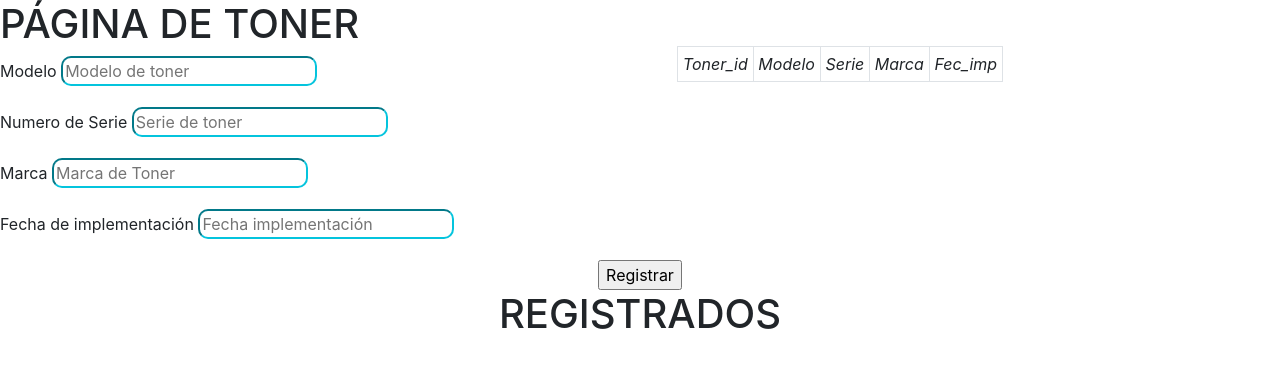
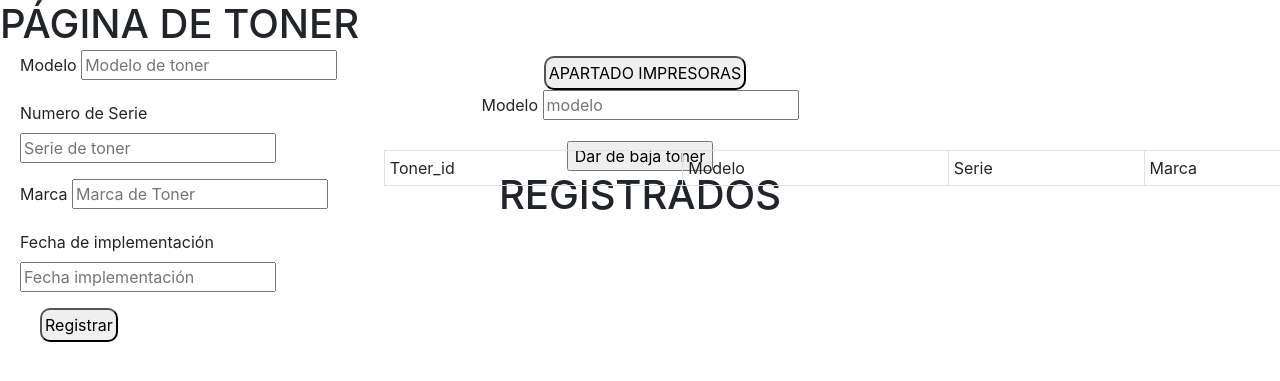
Before and after one commit to darreolae/Toner_prueba, a PHP site: page /toner.php in a window 1280 px wide; the page is wider, and only the part inside the window is pictured. Shown: the top 381 px of that part. Run offline with PHP 8.4, Linux system fonts and the light colour scheme; data that the repository does not hold is empty.

Commit message:
Add files via upload

```diff
--- a/estilos.css
+++ b/estilos.css
@@ -54,3 +54,10 @@ td
     width: 40%;
     border: 2px;
 }
+
+#titulo
+{
+    background-color: blue;
+    text-align: center;
+    padding-top: 250px;
+}
--- /dev/null
+++ b/toner.css
@@ -0,0 +1,39 @@
+#titulo
+{
+    font-style: normal Arial;
+}
+
+#registro
+{
+    margin-left: 10px;
+    border-radius: 10px;
+    padding: 3px;
+    position: absolute;
+    left: 10px;
+}
+
+#impresora
+{
+    margin-left: 10px;
+    border-radius: 10px;
+    padding: 3px;
+    position: bottom;
+    left: 130px;
+    top: 36%;
+}
+
+aside
+{
+    position: absolute;
+    width: 25%;
+    height: 40%;
+    top: 50px;
+    left: 20px;
+}
+
+table
+{
+    position: absolute;
+    top: 150px;
+    left: 30%;
+}
--- a/toner.php
+++ b/toner.php
@@ -7,7 +7,7 @@
 <html>
 	<head>
 		<tittle><left><h1>PÁGINA DE TONER</h1></tittle>
-		<link rel="stylesheet" href="estilos.css?v=<?php echo (rand());  ?>">
+		<link rel="stylesheet" href="toner.css?v=<?php echo (rand());  ?>">
 		<link rel="stylesheet" href="https://cdn.jsdelivr.net/npm/bootstrap@4.5.3/dist/css/bootstrap.min.css" integrity="sha384-TX8t27EcRE3e/ihU7zmQxVncDAy5uIKz4rEkgIXeMed4M0jlfIDPvg6uqKI2xXr2" crossorigin="anonymous">
 <script src="https://cdn.jsdelivr.net/npm/bootstrap@4.5.3/dist/js/bootstrap.bundle.min.js" integrity="sha384-ho+j7jyWK8fNQe+A12Hb8AhRq26LrZ/JpcUGGOn+Y7RsweNrtN/tE3MoK7ZeZDyx" crossorigin="anonymous"></script>
 	</head>
@@ -32,16 +32,33 @@
 					<td><input type="text" name="fec_imp"placeholder = "Fecha implementación" required></td>
 					</tr></blockquote>
 					<tr>
-			<td><td><center><input type="submit" name="submit" value="Registrar"></td></td>
+					<td><td><center><input id="registro" class="registro" type="submit" name="submit" value="Registrar"></td></td>
 					</tr>
 				</aside>
 			</form>
+
+			<form action="impresoras.php">
+				<tr>
+				<td><td><center><input id="impresora" class="impresora" type="submit" name="impresora" value="APARTADO IMPRESORAS"></td></td>
+				</tr>
+			</form>
+
+			<form action="baja_toner.php">
+				<blockquote><tr>
+					<td><label>Modelo</label></td>
+					<td><input type="text" name="baja"placeholder = "modelo" required></td>
+				</tr></blockquote>
+				<tr>
+				<td><td><center><input id="baja" class="baja" type="submit" name="baja" value="Dar de baja toner"></td></td>
+				</tr>
+			</form>
+
 		</div>
 
 	</body>
 
 	<head>
-		<tittle><center><h1>REGISTRADOS</h1></tittle>
+		<tittle><center><h1 id="titulo" class="titulo">REGISTRADOS</h1></tittle>
 		</head>
 		<body>
 			<div id="toners_registrados">
```
Also changed, not shown: baja_toner.php (added, +8 -0 lines), impresoras.css (added, +37 -0 lines), impresoras.php (+12 -3 lines), conexion.php (line endings or trailing spaces), impresora_pet.php (line endings or trailing spaces), logeo.php (line endings or trailing spaces), login.css (line endings or trailing spaces), login.php (line endings or trailing spaces), menu.php (line endings or trailing spaces), naveg.php (line endings or trailing spaces), registro.php (line endings or trailing spaces), registro_usuarios.php (line endings or trailing spaces), toner_pet.php (line endings or trailing spaces). Lines whose indentation alone changed are shown as unchanged.
